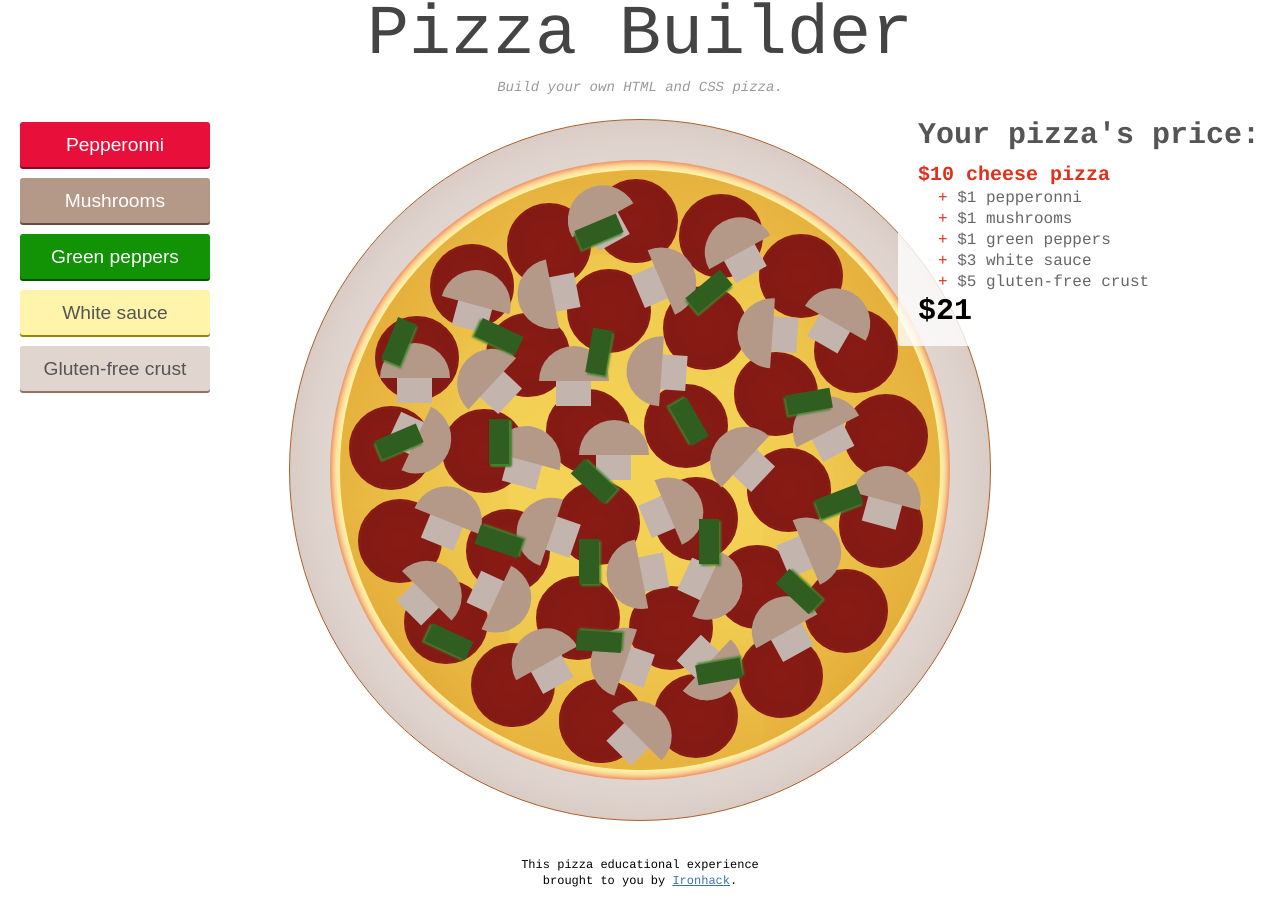
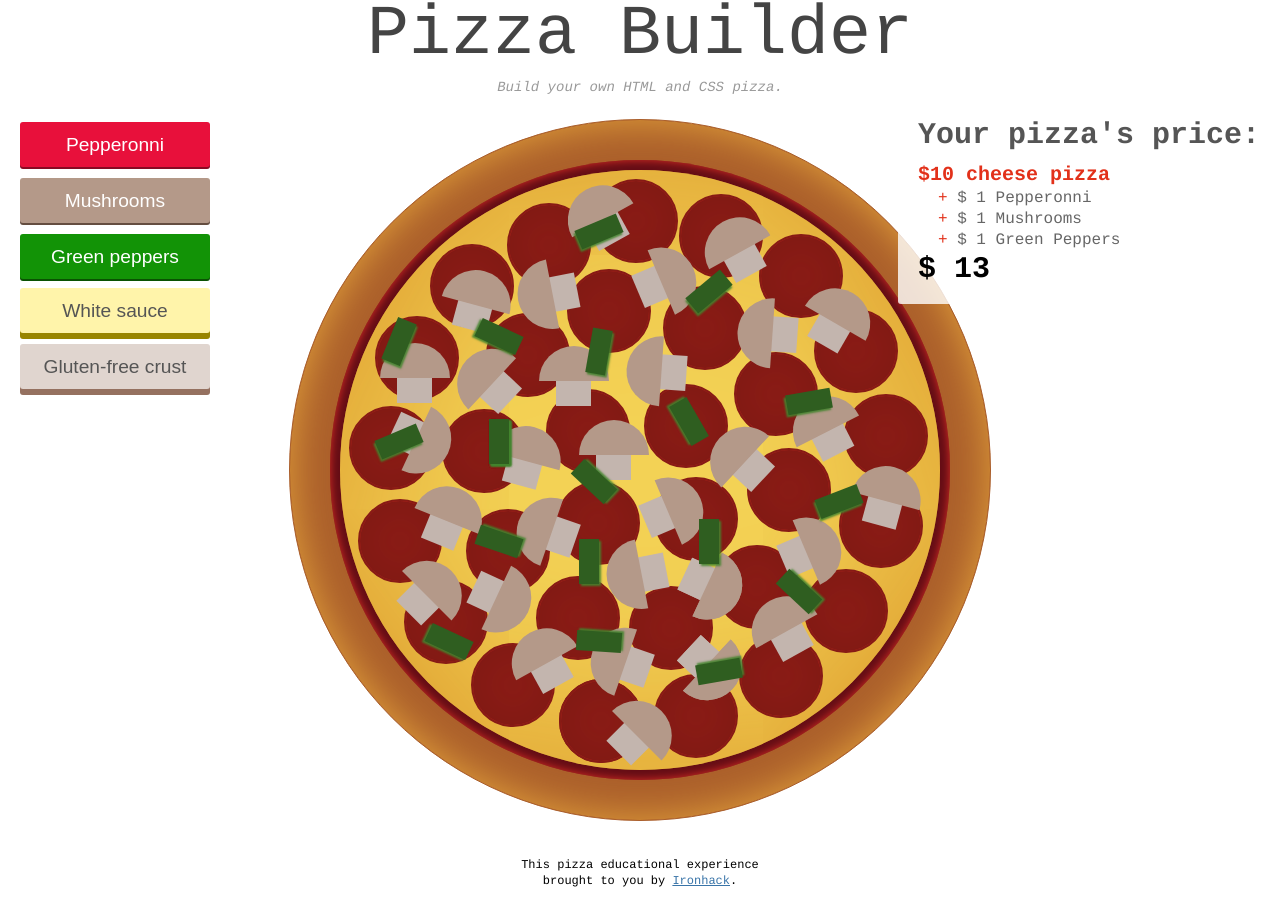
Before and after one commit to ironhack-labs/lab-dom-pizza-builder, a plain HTML site: page starter-code/index.html in a window 1280 px wide. Drawn offline with Linux system fonts and the light colour scheme.

Commit message:
complete all

```diff
--- a/starter-code/index.html
+++ b/starter-code/index.html
@@ -2,7 +2,7 @@
 <html>
   <head>
     <title>Pizza Builder</title>
-    <link rel="stylesheet" href="pizza.css">
+    <link rel="stylesheet" href="pizza.css" />
   </head>
 
   <body>
@@ -40,14 +40,14 @@
       <h2>Your pizza's price</h2>
 
       <b>$10 cheese pizza</b>
-      <ul>
-        <li>$1 pepperonni</li>
-        <li>$1 mushrooms</li>
-        <li>$1 green peppers</li>
-        <li>$3 white sauce</li>
-        <li>$5 gluten-free crust</li>
+      <ul class="ingredients-price">
+        <li class="pepperonni-price">$1 pepperonni</li>
+        <li class="mushroom-price">$1 mushrooms</li>
+        <li class="green-peppers-price">$1 green peppers</li>
+        <li class="white-sauce-price">$3 white sauce</li>
+        <li class="gluten-free-price">$5 gluten-free crust</li>
       </ul>
-      <strong>$21</strong>
+      <strong class="total-price">$21</strong>
     </aside>
     <!-- End Price -->
 
--- a/starter-code/pizza.js
+++ b/starter-code/pizza.js
@@ -15,8 +15,8 @@ var state = {
   pepperonni: true,
   mushrooms: true,
   greenPeppers: true,
-  whiteSauce: true,
-  glutenFreeCrust: true
+  whiteSauce: false,
+  glutenFreeCrust: false
 };
 
 // This function takes care of rendering the pizza based on the state
@@ -60,7 +60,6 @@ function renderGreenPeppers() {
       $greenPeppers.style.visibility = "hidden";
     }
   });
-  //.green-pepper
   // Iteration 1: set the visibility of `<section class="green-pepper">`
 }
 
@@ -84,11 +83,59 @@ function renderGlutenFreeCrust() {
   // Iteration 2: add/remove the class "crust-gluten-free" of `<section class="crust">`
 }
 
-function renderButtons(event) {}
+function renderButtons() {
+  let pepButton = document.querySelector(".btn.btn-pepperonni");
+  if (state.pepperonni) {
+    pepButton.classList.add("active");
+  } else {
+    pepButton.classList.remove("active");
+  }
+  let mushButton = document.querySelector(".btn.btn-mushrooms");
+  if (state.mushrooms) {
+    mushButton.classList.add("active");
+  } else {
+    mushButton.classList.remove("active");
+  }
+  let greenButton = document.querySelector(".btn.btn-green-peppers");
+  if (state.greenPeppers) {
+    greenButton.classList.add("active");
+  } else {
+    greenButton.classList.remove("active");
+  }
+  let sauceButton = document.querySelector(".btn.btn-sauce");
+  if (state.whiteSauce) {
+    sauceButton.classList.add("active");
+  } else {
+    sauceButton.classList.remove("active");
+  }
+  let crustButton = document.querySelector(".btn.btn-crust");
+  if (state.glutenFreeCrust) {
+    crustButton.classList.add("active");
+  } else {
+    crustButton.classList.remove("active");
+  }
+}
 
 // Iteration 3: add/remove the class "active" of each `<button class="btn">`
 
 function renderPrice() {
+  let totalPrice = 10;
+  // clear the price list
+  document.querySelector("ul.ingredients-price").innerHTML = "";
+  // find keys from state
+  Object.keys(state).forEach(key => {
+    //For each true value, increment the total price with
+    //the price value found in ingredients
+    if (state[key]) {
+      totalPrice += ingredients[key].price;
+      //add an item for the ingredient in the HTML
+      let liTag = document.createElement("li");
+      liTag.innerHTML = `$ ${ingredients[key].price} ${ingredients[key].name}`;
+      let parent = document.querySelector("ul.ingredients-price");
+      parent.appendChild(liTag);
+    }
+  });
+  document.querySelector(".total-price").innerHTML = `$ ${totalPrice}`;
   // Iteration 4: change the HTML of `<aside class="panel price">`
 }
 
@@ -96,35 +143,30 @@ renderEverything();
 
 // Iteration 1: Example of a click event listener on `<button class="btn btn-pepperonni">`
 document.querySelector(".btn.btn-pepperonni").onclick = function(e) {
-  e.target.classList.toggle("active");
   state.pepperonni = !state.pepperonni;
   renderEverything();
 };
 
 // Iteration 1: Add click event listener on `<button class="btn btn-mushrooms">`
 document.querySelector(".btn.btn-mushrooms").onclick = function(e) {
-  e.target.classList.toggle("active");
   state.mushrooms = !state.mushrooms;
   renderEverything();
 };
 
 // Iteration 1: Add click event listener on `<button class="btn btn-green-peppers">`
 document.querySelector(".btn.btn-green-peppers").onclick = function(e) {
-  e.target.classList.toggle("active");
   state.greenPeppers = !state.greenPeppers;
   renderEverything();
 };
 
 // Iteration 2: Add click event listener on `<button class="btn btn-sauce">`
 document.querySelector(".btn.btn-sauce").onclick = function(e) {
-  e.target.classList.toggle("active");
   state.whiteSauce = !state.whiteSauce;
   renderEverything();
 };
 
 // Iteration 2: Add click event listener on `<button class="btn btn-crust">`
 document.querySelector(".btn.btn-crust").onclick = function(e) {
-  e.target.classList.toggle("active");
   state.glutenFreeCrust = !state.glutenFreeCrust;
   renderEverything();
 };
```
